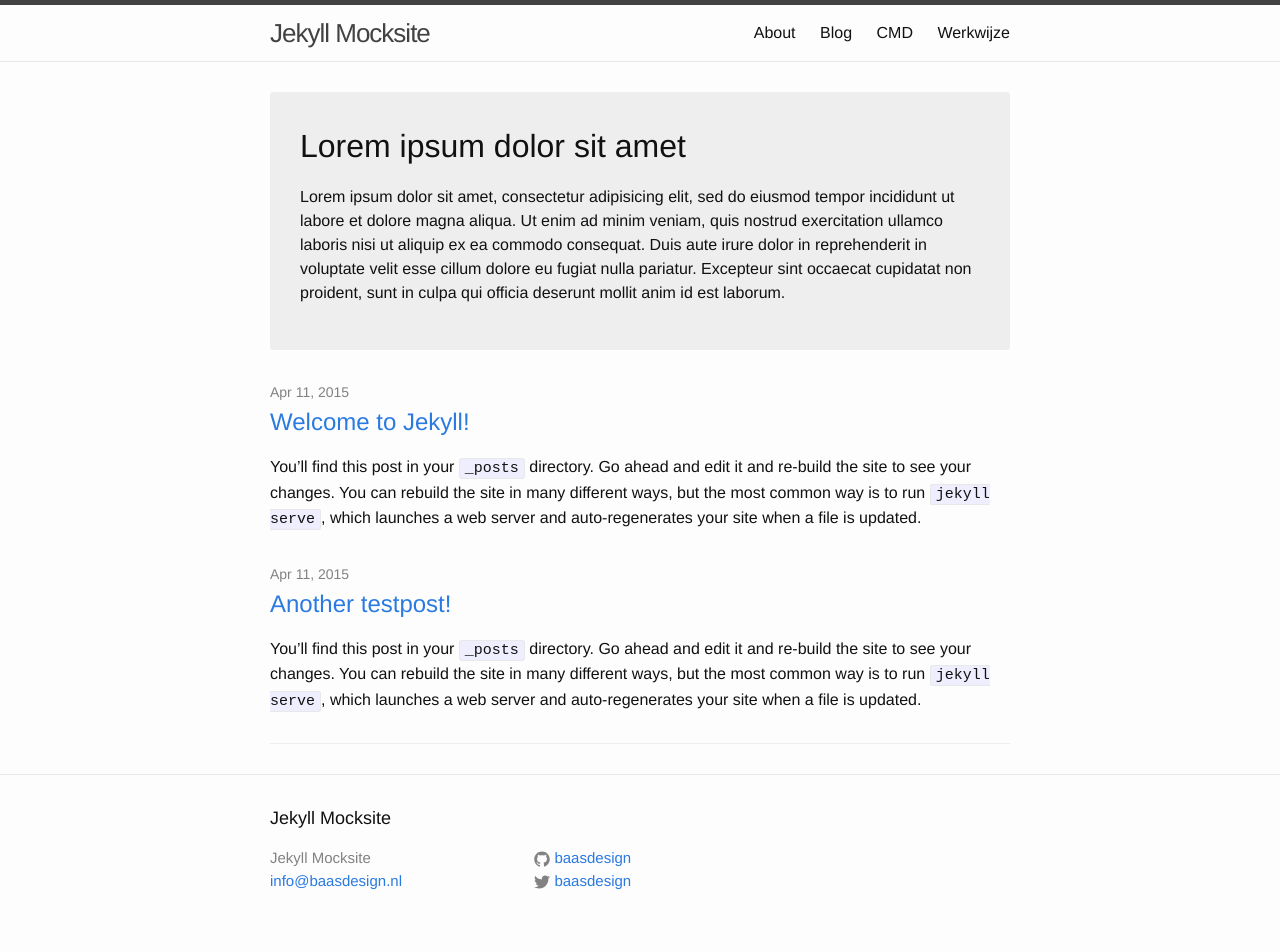
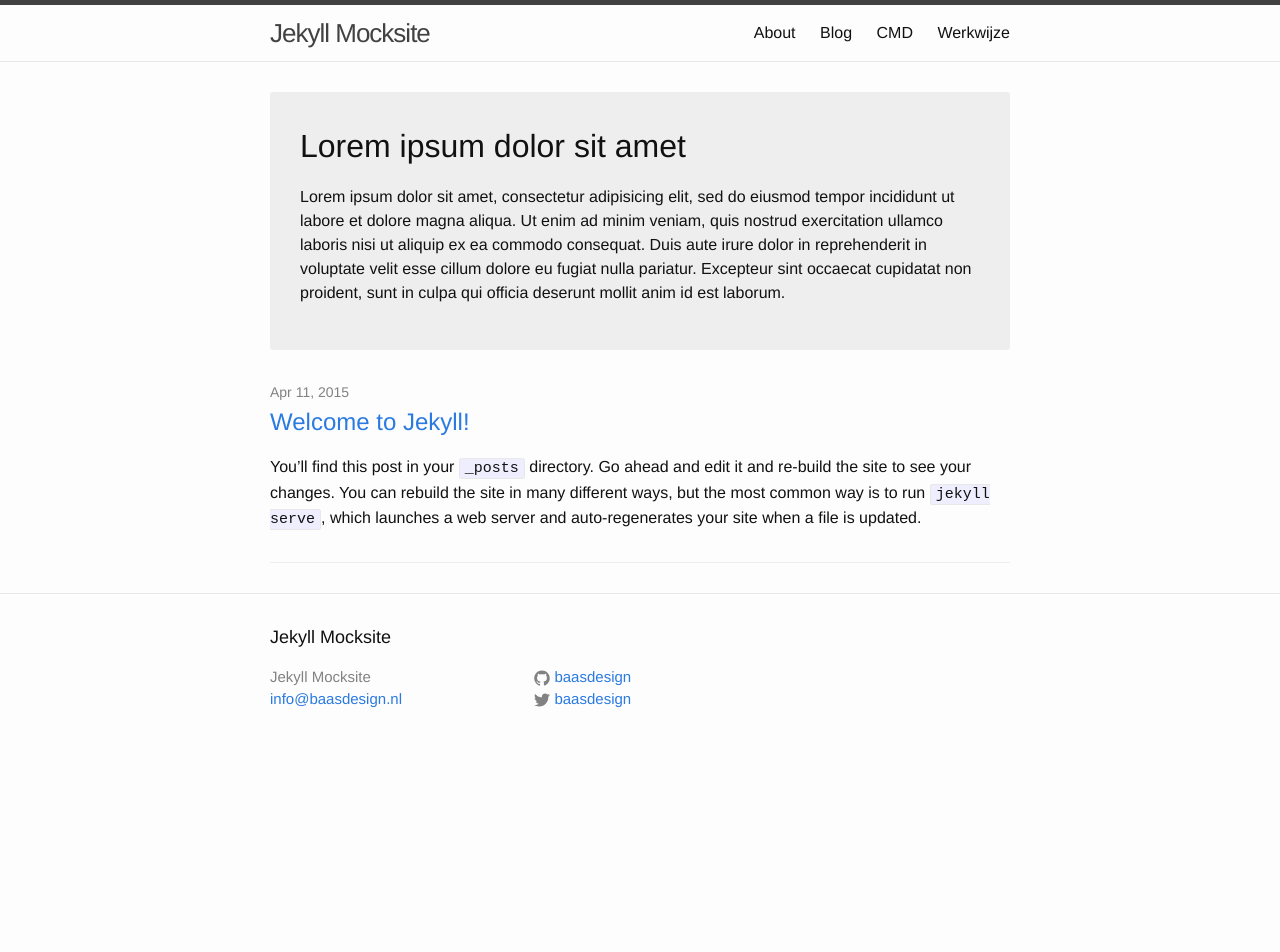
Before and after one commit to Steinvoort/jekyll, a Jekyll site: the page built from index.html, in a window 1280 px wide. Built offline with Jekyll 4.4.1, drawn with Linux system fonts in a browser that asks for light colours; a file with an impossible date is left out; after the commit the page ends 900 px from its top, so only the background shows below that.

Commit message:
Updated 2015-04-11-another-testpost.md

```diff
--- a/_posts/2015-04-11-another-testpost.md
+++ b/_posts/2015-04-11-another-testpost.md
@@ -1,8 +1,11 @@
 ---
 layout: post
-title:  "Another testpost!"
-date:   2015-04-11
+title: "Another testpost!"
+date: {}
 categories: jekyll update
+published: true
+tags:
+  - bananas
 ---
 
 You’ll find this post in your `_posts` directory. Go ahead and edit it and re-build the site to see your changes. You can rebuild the site in many different ways, but the most common way is to run `jekyll serve`, which launches a web server and auto-regenerates your site when a file is updated.
```
